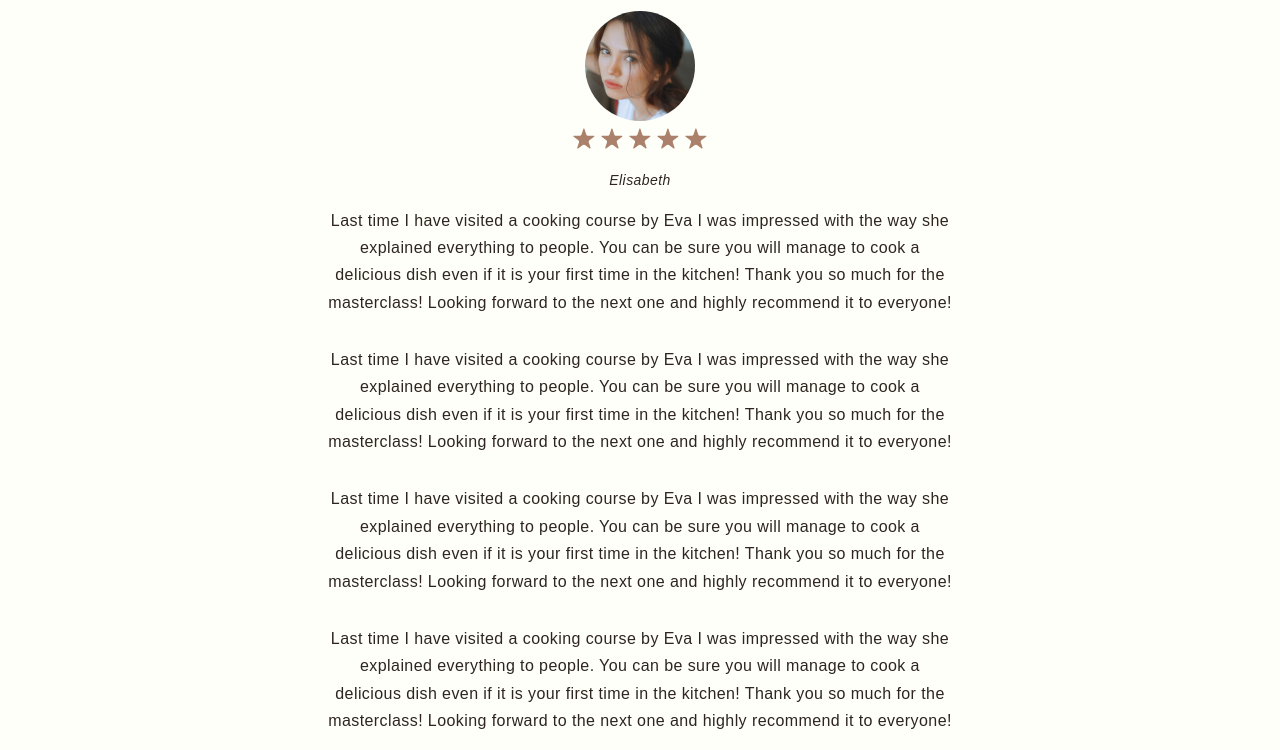
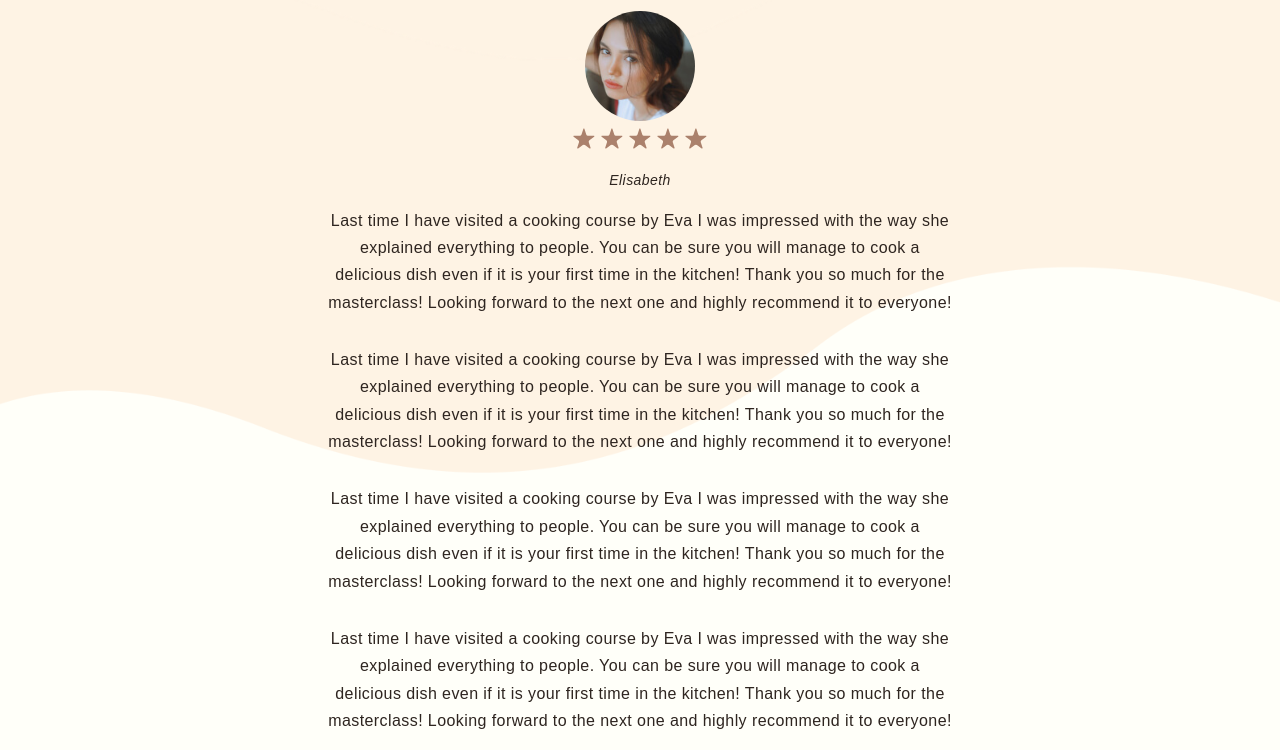
Before and after one commit to antonysavache/project-adaptivnije, a website built with Parcel: page src/index.html in a window 1280 px wide. Shown: the part 1415-2165 px from the top of the page. Built offline with nearby package versions, Linux system fonts and the light colour scheme.

Commit message:
body + footer

```diff
--- a/src/index.html
+++ b/src/index.html
@@ -21,7 +21,7 @@
       rel="stylesheet"
     />
   </head>
-  <body>
+  <body class="body-pics">
     <include src="./partials/header.html"></include>
     <main>
       <include src="./partials/hero.html"></include>
--- a/src/partials/footer.html
+++ b/src/partials/footer.html
@@ -1,20 +1,26 @@
-
 <footer class="footer">
   <ul class="list footer-social-icons">
-    <li class="footer-social-icons-li ">
+    <li class="footer-social-icons-li">
+      <a href="">
         <svg class="icons-social-links icon-twitter">
           <use href="./images/sprite.svg#twitter"></use>
         </svg>
+      </a>
     </li>
     <li class="footer-social-icons-li">
+      <a href="">
         <svg class="icons-social-links icon-instagram">
           <use href="./images/sprite.svg#instagramm"></use>
         </svg>
+      </a>
+
     </li>
     <li class="footer-social-icons-li">
-      <svg class="icons-social-links icon-facebook" >
+      <a href="">
+        <svg class="icons-social-links icon-facebook">
           <use href="./images/sprite.svg#facebook"></use>
         </svg>
+      </a>
     </li>
   </ul>
 
--- a/src/sass/base/_common.scss
+++ b/src/sass/base/_common.scss
@@ -51,3 +51,34 @@ body {
   width: 1px !important;
   overflow: hidden;
 }
+
+.body-pics {
+  background-image: url("../images/body/mobile/bg-head-1x.png"), url("../images/body/mobile/bg-bottom-1x.png");
+  background-position: top, bottom;
+  background-size: cover;
+  justify-content: center;
+
+@media (min-device-pixel-ratio: 2) and (max-width: 767px), (min-resolution: 192dpi) and (max-width: 767px), (min-resolution: 2dppx) and (max-width: 767px) {
+    background-image:  url("../images/body/mobile/bg-head-@2x.png"), url("../images/body/mobile/bg-bottom-@2x.png");
+    background-position: top, bottom;
+}
+
+@media screen and (min-width: 768px) and (max-width: 1279px) {
+    background-image:  url("../images/body/tablet/bg-head-1x.png"),url("../images/body/tablet/bg-bottom-1x.png");
+    background-position: top, bottom;
+}
+
+@media (min-device-pixel-ratio: 2) and (min-width: 768px) and (max-width: 1279px), (min-resolution: 192dpi) and (min-width: 768px) and (max-width: 1279px), (min-resolution: 2dppx) and (min-width: 768px) and (max-width: 1279px){
+    background-image:  url("../images/body/tablet/bg-head-@2x.png"),url("../images/body/tablet/bg-bottom-@2x.png");
+    background-position: top, bottom;
+}
+
+@media screen and (min-width: 1280px) {
+    background-image:  url("../images/body/desktop/bg-head-1x.png"),url("../images/body/desktop/bg-bottom-1x.png");
+    background-position: top, bottom;
+}
+
+@media (min-device-pixel-ratio: 2) and (min-width: 1280px), (min-resolution: 192dpi) and (min-width: 1280px), (min-resolution: 2dppx) and (min-width: 1280px) {
+    background-image: url("../images/body/desktop/bg-head-@2x.png"),url("../images/body/desktop/bg-bottom-@2x.png");
+    background-position: top, bottom;
+}}
```
Lines whose indentation alone changed are shown as unchanged.
